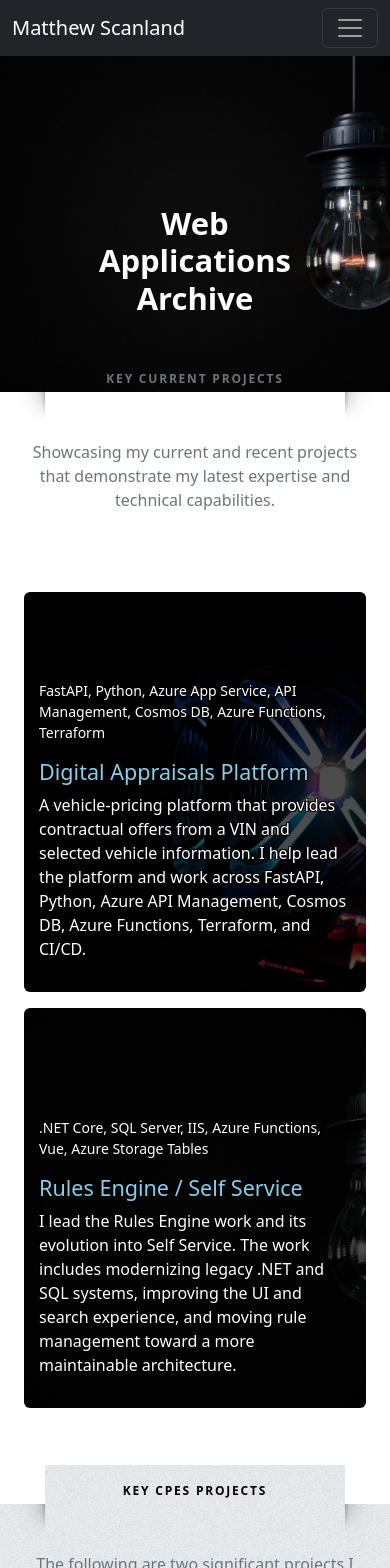
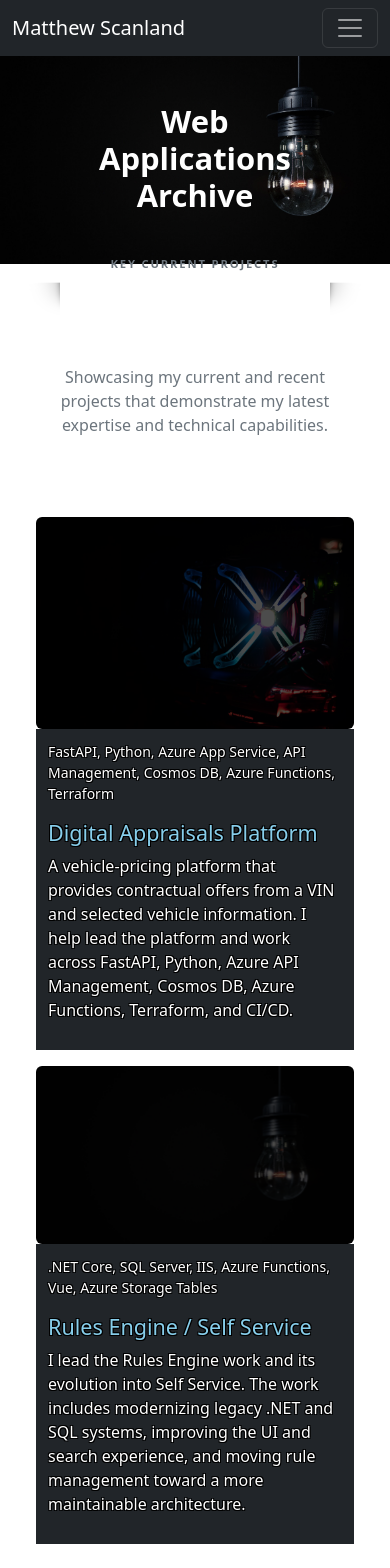
Before and after one commit to mkscanland/portfolio-website, a Vue app: page /webapps in a window 390 px wide. Shown: the top 1568 px of the page. Built offline with nearby package versions, Linux system fonts and the light colour scheme.

Commit message:
Make shared layout primitives responsive

```diff
--- a/src/assets/css/site.css
+++ b/src/assets/css/site.css
@@ -1,13 +1,28 @@
 @media all and (min-width: 900px) {
   .navbar .nav-item .dropdown-menu {
     display: none;
+    margin-top: 0;
   }
+
   .navbar .nav-item:hover .dropdown-menu {
     display: block;
   }
-  .navbar .nav-item .dropdown-menu {
-    margin-top: 0;
-  }
+}
+
+html {
+  min-width: 0;
+  overflow-wrap: break-word;
+}
+
+body {
+  min-width: 0;
+  min-height: 100%;
+  background-color: #212529;
+}
+
+img,
+svg {
+  max-width: 100%;
 }
 
 .blue {
@@ -29,13 +44,9 @@
 }
 
 .projectImg {
-  min-height: 20em;
+  width: 100%;
   max-height: 30em;
-}
-
-body {
-  background-color: #212529;
-  height: 100%;
+  object-fit: contain;
 }
 
 .bg-lightGrey {
@@ -49,8 +60,12 @@ body {
 }
 
 .wrapperSection {
-  padding-top: 5em;
-  padding-bottom: 10em;
+  padding-block: clamp(3.5rem, 8vw, 10rem);
+}
+
+.wrapperSection > :not(.title) {
+  max-width: 1320px;
+  margin-inline: auto;
 }
 
 .wrapperSection.bg-orange {
@@ -79,68 +94,47 @@ body {
 }
 
 .wrapperSection.bg-spotlight {
-  background: url('@/assets/images/banner.jpg') center center;
-  background-size: auto;
-  background-size: cover;
+  background: url('@/assets/images/banner.jpg') center / cover;
 }
 
 .wrapperSection.bg-lightbulb {
-  background: url('@/assets/images/lightbulb-bg.jpg') center center;
-  background-size: auto;
-  background-size: cover;
+  background: url('@/assets/images/lightbulb-bg.jpg') center / cover;
 }
 
 .wrapperSection.bg-computer {
-  background: url('@/assets/images/computer-bg.jpg') center center;
-  background-size: auto;
-  background-size: cover;
+  background: url('@/assets/images/computer-bg.jpg') center / cover;
 }
 
-/*Bootstrap Additions*/
+/* Bootstrap additions */
 .bottom-20 {
   bottom: 20% !important;
 }
 
 .whiteBox {
-  padding: 2em;
+  padding: clamp(1.25rem, 4vw, 2rem);
   border-radius: 0.35em;
-  box-shadow: inset 0px 0px 1px 1px rgba(255, 255, 255, 0.25);
+  box-shadow: inset 0 0 1px 1px rgba(255, 255, 255, 0.25);
 }
 
-/*Titles*/
+/* Section titles remain in document flow so any title can wrap safely. */
 .title {
-  font-size: 0.9em;
-  width: 25em;
-  max-width: calc(100% - 70px);
-  height: 3.25em;
-  top: -3.25em;
-  line-height: 3.25em;
-  margin-bottom: -3.25em;
-  margin-left: 0;
-  padding-top: 0.5em;
-  position: absolute;
-  left: 50%;
-  transform: translateX(-50%);
+  position: relative;
+  z-index: 1;
+  display: flex;
+  align-items: center;
+  justify-content: center;
+  width: min(25em, calc(100% - 4.5rem));
+  min-height: 3.25em;
+  margin: 0 auto 1rem;
+  padding: 0.75em 1em;
+  transform: translateY(-50%);
+  font-size: clamp(0.7rem, 0.62rem + 0.35vw, 0.9rem);
+  font-weight: 700;
+  line-height: 1.3;
+  letter-spacing: clamp(0.08em, 0.04em + 0.35vw, 0.25em);
   text-align: center;
   text-transform: uppercase;
-  display: block;
-  font-weight: 700;
-  letter-spacing: 0.25em;
-  white-space: nowrap;
-}
-
-@media all and (max-width: 400px) {
-  .title {
-    font-size: 0.75em;
-    letter-spacing: 0.15em;
-  }
-}
-
-@media all and (max-width: 340px) {
-  .title {
-    font-size: 0.7em;
-    letter-spacing: 0.1em;
-  }
+  text-wrap: balance;
 }
 
 .bg-orange .title {
@@ -173,44 +167,33 @@ body {
   color: #000;
 }
 
-.title:before,
-.wrapper .title:after {
-  height: 15px;
-  bottom: -15px;
-  background-size: 100% 100%;
-}
-
-.title::before {
+.title::before,
+.title::after {
   content: '';
   position: absolute;
   bottom: -38px;
-  left: -35px;
   width: 35px;
   height: 38px;
   background-image: url('@/assets/images/shadow.png');
 }
 
-.title::after {
-  -moz-transform: scaleX(-1);
-  -webkit-transform: scaleX(-1);
-  -ms-transform: scaleX(-1);
-  transform: scaleX(-1);
-  content: '';
-  position: absolute;
-  bottom: -38px;
-  right: -35px;
-  width: 35px;
-  height: 38px;
-  background-image: url('@/assets/images/shadow.png');
+.title::before {
+  left: -35px;
 }
 
-/*Overlayed Images*/
+.title::after {
+  right: -35px;
+  transform: scaleX(-1);
+}
+
+/* Project cards grow with their content instead of relying on a fixed height. */
 .projectContainer {
   position: relative;
+  display: grid;
   width: 100%;
+  min-height: clamp(22rem, 42vw, 25rem);
+  height: 100%;
   overflow: hidden;
-  height: 400px;
-  max-height: 400px;
 }
 
 .projectContainer.hasMore {
@@ -222,9 +205,14 @@ body {
   outline-offset: 3px;
 }
 
+.projectContainer img,
+.projectContainer .overlay {
+  grid-area: 1 / 1;
+}
+
 .projectContainer img {
+  width: 100%;
   height: 100%;
-  width: 100%;
   object-fit: cover;
   filter: brightness(30%);
 }
@@ -252,34 +240,34 @@ body {
 }
 
 .projectContainer .overlay {
-  position: absolute;
-  bottom: 0;
-  padding: 15px;
-  width: 100%;
-  z-index: 5;
+  position: relative;
+  z-index: 1;
+  align-self: end;
+  min-width: 0;
+  padding: clamp(0.75rem, 3vw, 1rem);
 }
 
 .projectContainer .overlay::before {
   content: '';
+  position: absolute;
+  z-index: -1;
+  inset: 0;
   background: #000;
-  height: 100%;
-  width: 100%;
-  z-index: 1;
-  position: absolute;
-  left: 0;
-  bottom: -500px;
-  z-index: -2;
-  opacity: 0.5;
-  transition: all 0.3s ease-out;
+  opacity: 0;
+  transform: translateY(100%);
+  transition:
+    transform 0.3s ease-out,
+    opacity 0.3s ease-out;
 }
 
-.projectContainer:hover .overlay::before {
-  bottom: 0px;
+.projectContainer:is(:hover, :focus-visible) .overlay::before {
+  opacity: 0.5;
+  transform: translateY(0);
 }
 
-.projectContainer:hover .overlay::after {
-  position: absolute;
-  bottom: 0;
+.projectContainer.hasMore:is(:hover, :focus-visible) .overlay::after {
+  color: skyblue;
+  content: 'Click for More';
   text-shadow:
     -1px -1px 0 #000,
     1px -1px 0 #000,
@@ -287,18 +275,51 @@ body {
     1px 1px 0 #000;
 }
 
-.projectContainer.hasMore:is(:hover, :focus-visible) .overlay::after {
-  color: skyblue;
-  content: 'Click for More';
+.modal-body {
+  overflow: hidden;
 }
 
 .modal-body img {
-  max-width: 80%;
+  max-width: 100%;
   max-height: 40vh;
-  object-fit: cover;
+  object-fit: contain;
 }
 
-.modal-body img:hover {
-  transition: all 0.3s ease-in-out;
-  transform: scale(1.75);
+@media (hover: hover) and (pointer: fine) {
+  .modal-body img:hover {
+    transition: transform 0.3s ease-in-out;
+    transform: scale(1.25);
+  }
 }
+
+@media (max-width: 575.98px) {
+  .wrapperSection {
+    padding-inline: 1rem !important;
+  }
+
+  .wrapperSection .container {
+    padding-inline: 0 !important;
+  }
+
+  .projectContainer {
+    min-height: 0;
+    aspect-ratio: auto;
+  }
+
+  .projectContainer .overlay {
+    position: static;
+    grid-area: auto;
+    background: #212529;
+  }
+
+  .projectContainer .overlay::before {
+    display: none;
+  }
+}
+
+@media (prefers-reduced-motion: reduce) {
+  .projectContainer .overlay::before,
+  .modal-body img {
+    transition: none;
+  }
+}
```
